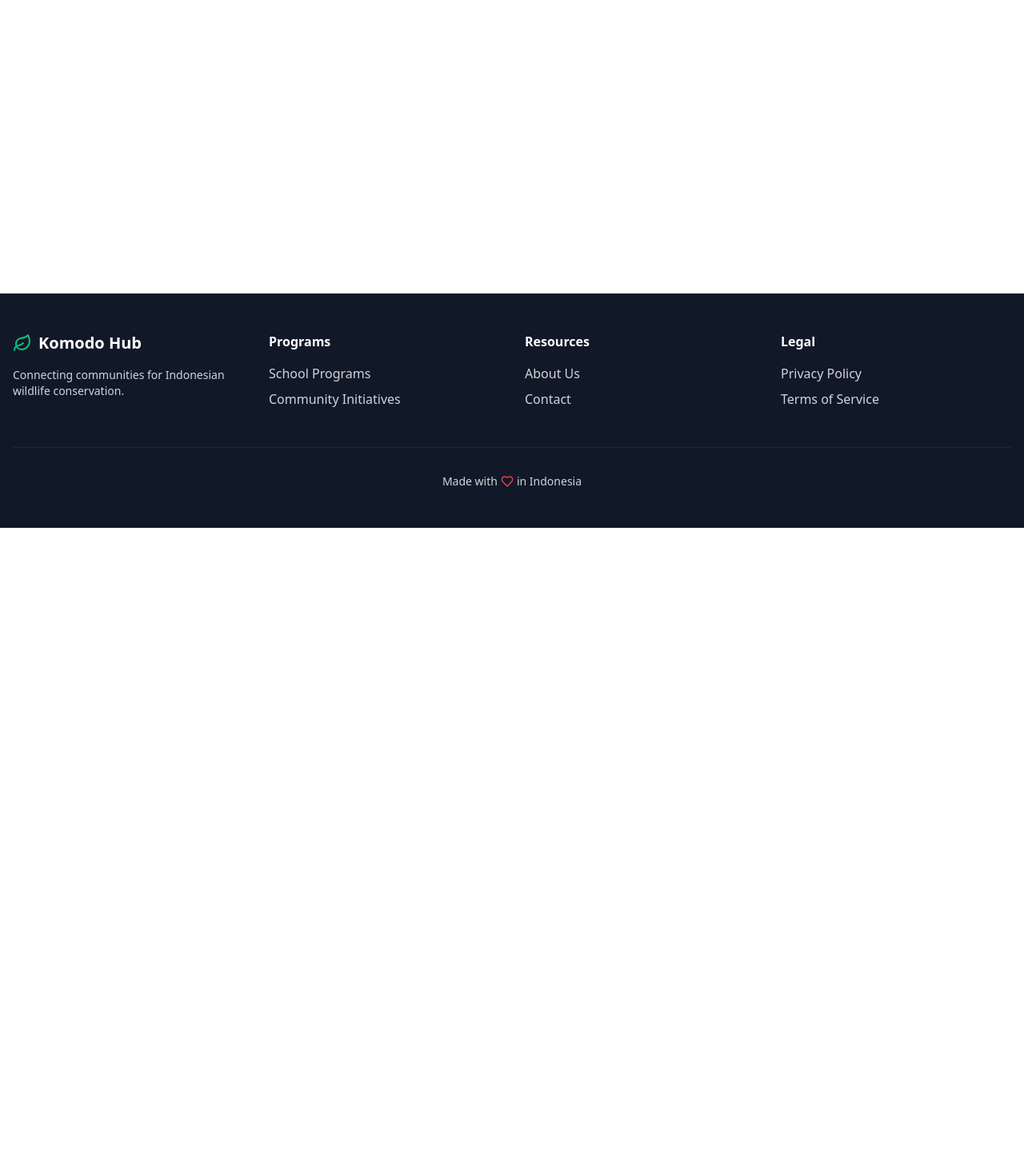
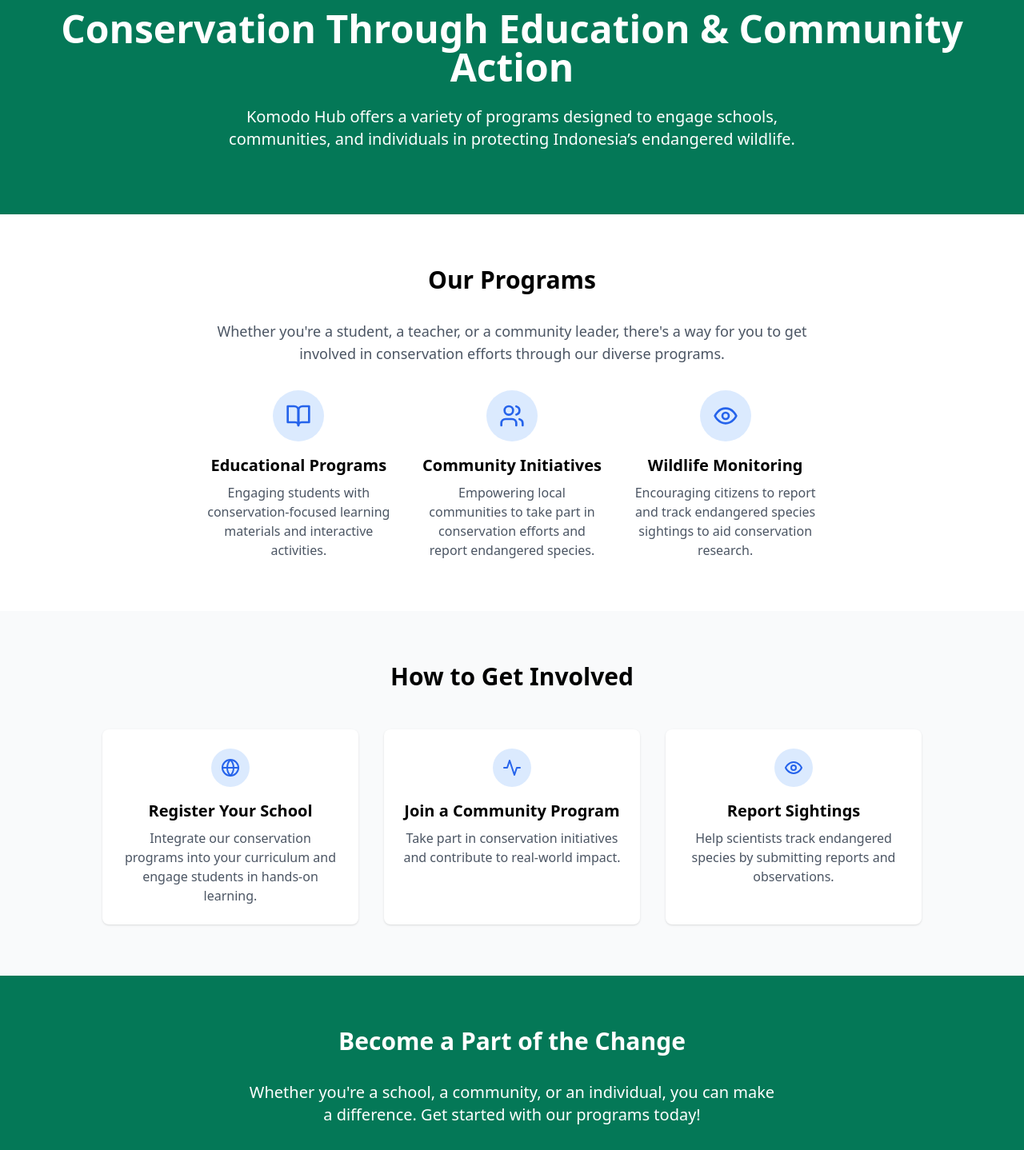
Before and after one commit to fernandostcampos7/fe-software-engineering-barracuda-team, a React (Vite) app: page /Programs in a window 1280 px wide. Shown: the part 140-1578 px from the top of the page at 80% size. Before the commit the page ends 800 px from the top, so only its background shows below. Built offline with nearby package versions, Linux system fonts and the light colour scheme.

Commit message:
Created Programs page

```diff
--- /dev/null
+++ b/src/pages/Programs.tsx
@@ -0,0 +1,112 @@
+import React from 'react';
+import { Link } from 'react-router-dom';
+import { BookOpen, Users, Globe, Eye, Activity } from 'lucide-react';
+
+export function Programs() {
+  return (
+    <div className="flex flex-col">
+      {/* Hero Section */}
+      <section className="relative py-20 bg-emerald-700">
+        <div className="container mx-auto px-4">
+          <div className="text-center text-white">
+            <h1 className="text-4xl md:text-5xl font-bold mb-6">
+              Conservation Through Education & Community Action
+            </h1>
+            <p className="text-xl max-w-3xl mx-auto">
+              Komodo Hub offers a variety of programs designed to engage schools, communities, and individuals in protecting Indonesia’s endangered wildlife.
+            </p>
+          </div>
+        </div>
+      </section>
+
+      {/* Program Categories */}
+      <section className="py-16 bg-white">
+        <div className="container mx-auto px-4">
+          <div className="max-w-3xl mx-auto text-center">
+            <h2 className="text-3xl font-bold mb-8">Our Programs</h2>
+            <p className="text-lg text-gray-600 mb-8">
+              Whether you're a student, a teacher, or a community leader, there's a way for you to get involved in conservation efforts through our diverse programs.
+            </p>
+            <div className="grid grid-cols-1 md:grid-cols-3 gap-8">
+              <div className="flex flex-col items-center">
+                <div className="bg-blue-100 p-4 rounded-full mb-4">
+                  <BookOpen className="h-8 w-8 text-blue-600" />
+                </div>
+                <h3 className="text-xl font-semibold mb-2">Educational Programs</h3>
+                <p className="text-gray-600 text-center">Engaging students with conservation-focused learning materials and interactive activities.</p>
+              </div>
+              <div className="flex flex-col items-center">
+                <div className="bg-blue-100 p-4 rounded-full mb-4">
+                  <Users className="h-8 w-8 text-blue-600" />
+                </div>
+                <h3 className="text-xl font-semibold mb-2">Community Initiatives</h3>
+                <p className="text-gray-600 text-center">Empowering local communities to take part in conservation efforts and report endangered species.</p>
+              </div>
+              <div className="flex flex-col items-center">
+                <div className="bg-blue-100 p-4 rounded-full mb-4">
+                  <Eye className="h-8 w-8 text-blue-600" />
+                </div>
+                <h3 className="text-xl font-semibold mb-2">Wildlife Monitoring</h3>
+                <p className="text-gray-600 text-center">Encouraging citizens to report and track endangered species sightings to aid conservation research.</p>
+              </div>
+            </div>
+          </div>
+        </div>
+      </section>
+
+      {/* How to Participate */}
+      <section className="py-16 bg-gray-50">
+        <div className="container mx-auto px-4 text-center">
+          <h2 className="text-3xl font-bold mb-12">How to Get Involved</h2>
+          <div className="grid grid-cols-1 md:grid-cols-3 gap-8 max-w-5xl mx-auto">
+            <div className="bg-white p-6 rounded-lg shadow flex flex-col items-center">
+              <div className="bg-blue-100 w-12 h-12 rounded-full flex items-center justify-center mb-4">
+                <Globe className="h-6 w-6 text-blue-600" />
+              </div>
+              <h3 className="text-xl font-semibold mb-2">Register Your School</h3>
+              <p className="text-gray-600">Integrate our conservation programs into your curriculum and engage students in hands-on learning.</p>
+            </div>
+            <div className="bg-white p-6 rounded-lg shadow flex flex-col items-center">
+              <div className="bg-blue-100 w-12 h-12 rounded-full flex items-center justify-center mb-4">
+                <Activity className="h-6 w-6 text-blue-600" />
+              </div>
+              <h3 className="text-xl font-semibold mb-2">Join a Community Program</h3>
+              <p className="text-gray-600">Take part in conservation initiatives and contribute to real-world impact.</p>
+            </div>
+            <div className="bg-white p-6 rounded-lg shadow flex flex-col items-center">
+              <div className="bg-blue-100 w-12 h-12 rounded-full flex items-center justify-center mb-4">
+                <Eye className="h-6 w-6 text-blue-600" />
+              </div>
+              <h3 className="text-xl font-semibold mb-2">Report Sightings</h3>
+              <p className="text-gray-600">Help scientists track endangered species by submitting reports and observations.</p>
+            </div>
+          </div>
+        </div>
+      </section>
+
+      {/* CTA Section */}
+      <section className="py-16 bg-emerald-700">
+        <div className="container mx-auto px-4 text-center">
+          <h2 className="text-3xl font-bold text-white mb-8">Become a Part of the Change</h2>
+          <p className="text-xl text-white mb-8 max-w-2xl mx-auto">
+            Whether you're a school, a community, or an individual, you can make a difference. Get started with our programs today!
+          </p>
+          <div className="flex flex-col sm:flex-row gap-4 justify-center">
+            <Link
+              to="/register"
+              className="inline-flex items-center justify-center px-6 py-3 border border-white text-base font-medium rounded-md text-emerald-700 bg-white hover:bg-emerald-700 hover:text-white transition"
+            >
+              Get Started
+            </Link>
+            <Link
+              to="/contact"
+              className="inline-flex items-center justify-center px-6 py-3 border border-white text-base font-medium rounded-md text-emerald-700 bg-white hover:bg-emerald-700 hover:text-white transition"
+            >
+              Contact Us
+            </Link>
+          </div>
+        </div>
+      </section>
+    </div>
+  );
+}
--- a/src/routes.tsx
+++ b/src/routes.tsx
@@ -5,6 +5,7 @@
 import { Login } from './pages/Login';
 import { About } from './pages/About';
 import { ProfileCompletion } from './pages/ProfileCompletion';
+import { Programs } from './pages/Programs';
 
 export function AppRoutes() {
   return (
@@ -14,6 +15,7 @@
       <Route path="/login" element={<Login />} />
       <Route path="/about" element={<About />} />
       <Route path="/complete-profile" element={<ProfileCompletion />} />
+      <Route path="/Programs" element={<Programs />} />
       {/* Add more routes as we build them */}
     </Routes>
   );
```
